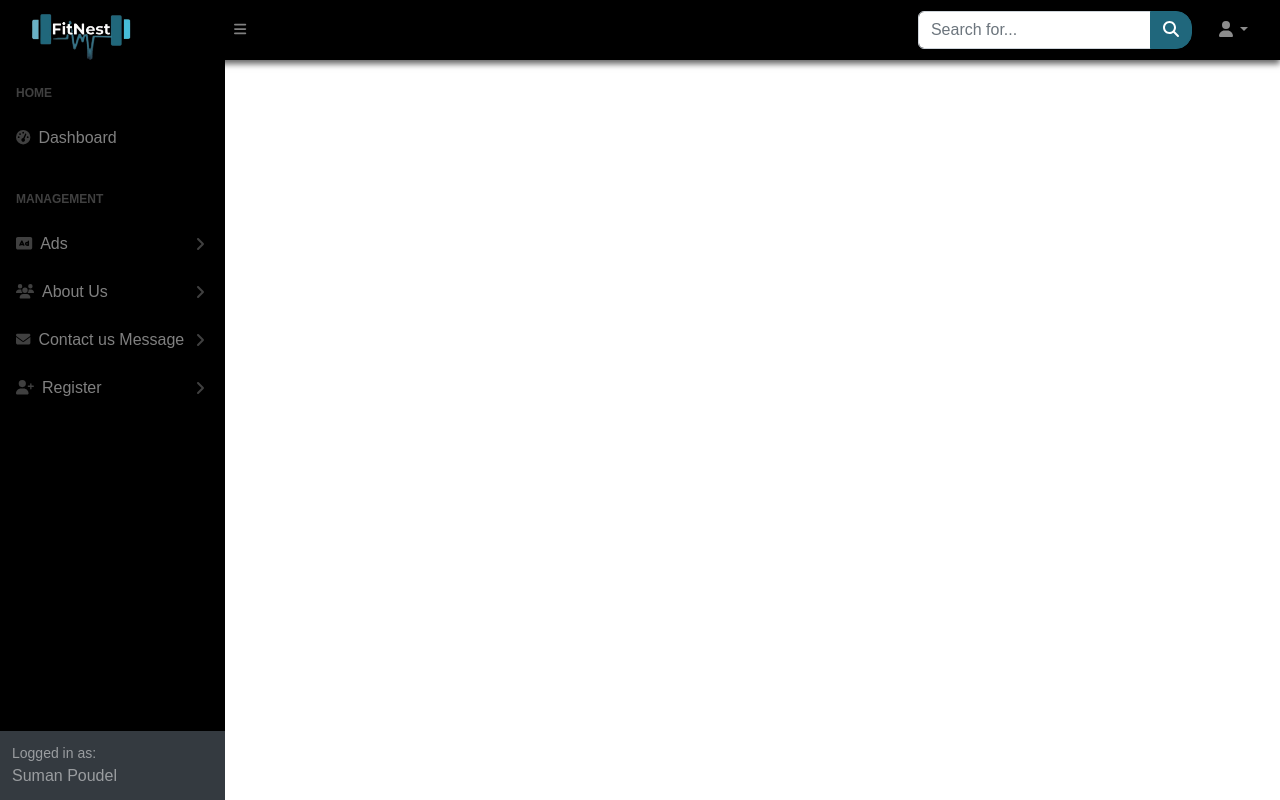
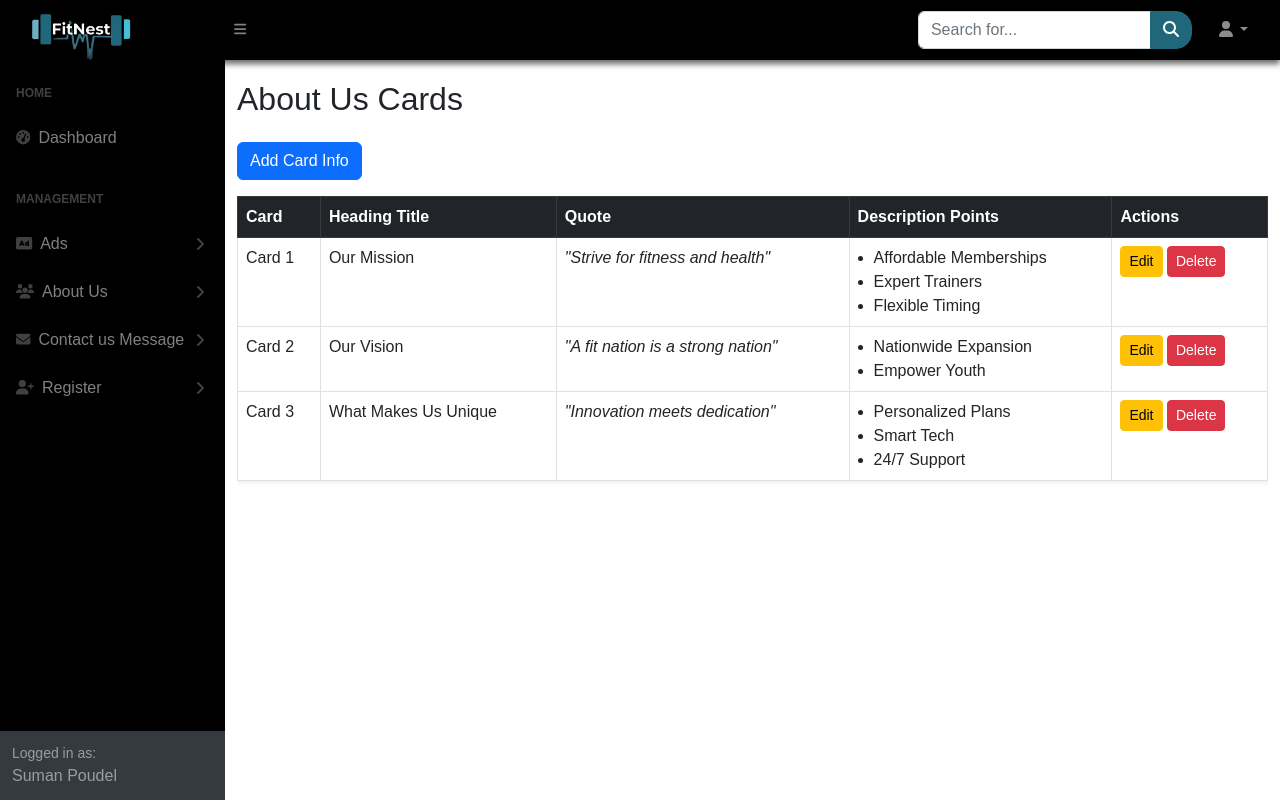
Before and after one commit to Suman11Sharma/GYM-FitNest, a PHP site: page /SuperAdmin/AboutUs/index.php in a window 1280 px wide. Run offline with PHP 8.4, Linux system fonts and the light colour scheme; some libraries are stand-ins or nearby versions.

Commit message:
register

```diff
--- a/SuperAdmin/AboutUs/index.php
+++ b/SuperAdmin/AboutUs/index.php
@@ -1,6 +1,78 @@
 <?php require("../sidelayout.php"); ?>
 <div id="layoutSidenav_content">
     <main>
+        <?php
+        $aboutCards = [
+            [
+                'id' => 1,
+                'card' => 'Card 1',
+                'heading' => 'Our Mission',
+                'subtitle' => '"Strive for fitness and health"',
+                'descriptions' => ['Affordable Memberships', 'Expert Trainers', 'Flexible Timing']
+            ],
+            [
+                'id' => 2,
+                'card' => 'Card 2',
+                'heading' => 'Our Vision',
+                'subtitle' => '"A fit nation is a strong nation"',
+                'descriptions' => ['Nationwide Expansion', 'Empower Youth']
+            ],
+            [
+                'id' => 3,
+                'card' => 'Card 3',
+                'heading' => 'What Makes Us Unique',
+                'subtitle' => '"Innovation meets dedication"',
+                'descriptions' => ['Personalized Plans', 'Smart Tech', '24/7 Support']
+            ]
+        ];
+        ?>
 
+        <?php include '../Layouts/header.php'; ?>
+        <div class="container mt-4">
+            <h2 class="mb-4">About Us Cards</h2>
+
+            <div class="d-flex justify-content-between mb-3">
+                <a href="create.php" class="btn btn-primary">Add Card Info</a>
+            </div>
+
+            <div class="table-responsive">
+                <table class="table table-bordered table-hover shadow-sm">
+                    <thead class="table-dark">
+                        <tr>
+                            <th>Card</th>
+                            <th>Heading Title</th>
+                            <th>Quote</th>
+                            <th>Description Points</th>
+                            <th>Actions</th>
+                        </tr>
+                    </thead>
+                    <tbody>
+                        <?php foreach ($aboutCards as $card): ?>
+                            <tr>
+                                <td><?= htmlspecialchars($card['card']) ?></td>
+                                <td><?= htmlspecialchars($card['heading']) ?></td>
+                                <td><em><?= htmlspecialchars($card['subtitle']) ?></em></td>
+                                <td>
+                                    <ul class="mb-0 ps-3">
+                                        <?php foreach ($card['descriptions'] as $point): ?>
+                                            <li><?= htmlspecialchars($point) ?></li>
+                                        <?php endforeach; ?>
+                                    </ul>
+                                </td>
+                                <td>
+                                    <a href="edit.php?id=<?= $card['id'] ?>" class="btn btn-sm btn-warning">Edit</a>
+                                    <a href="delete.php?id=<?= $card['id'] ?>" class="btn btn-sm btn-danger" onclick="return confirm('Are you sure?')">Delete</a>
+                                </td>
+                            </tr>
+                        <?php endforeach; ?>
+                        <?php if (empty($aboutCards)): ?>
+                            <tr>
+                                <td colspan="5" class="text-center">No data available.</td>
+                            </tr>
+                        <?php endif; ?>
+                    </tbody>
+                </table>
+            </div>
+        </div>
     </main>
     <?php require("../assets/link.php"); ?>
--- a/SuperAdmin/Ads/create.php
+++ b/SuperAdmin/Ads/create.php
@@ -12,7 +12,6 @@
         </head>
 
         <body class="bg-light">
-x
             <div class="container-md py-5">
                 <h2 class="mb-4 text-center">Advertisement</h2>
 
```
